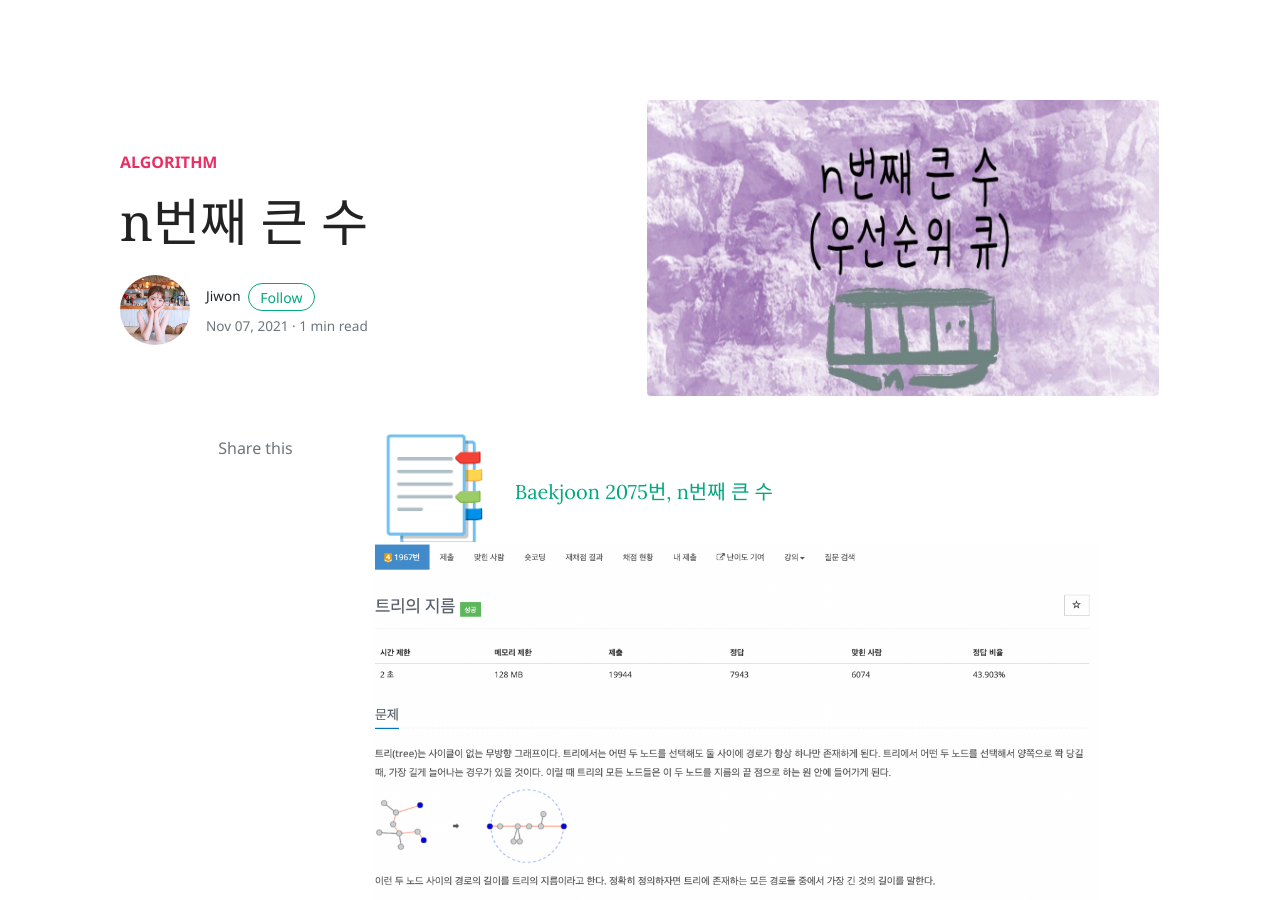
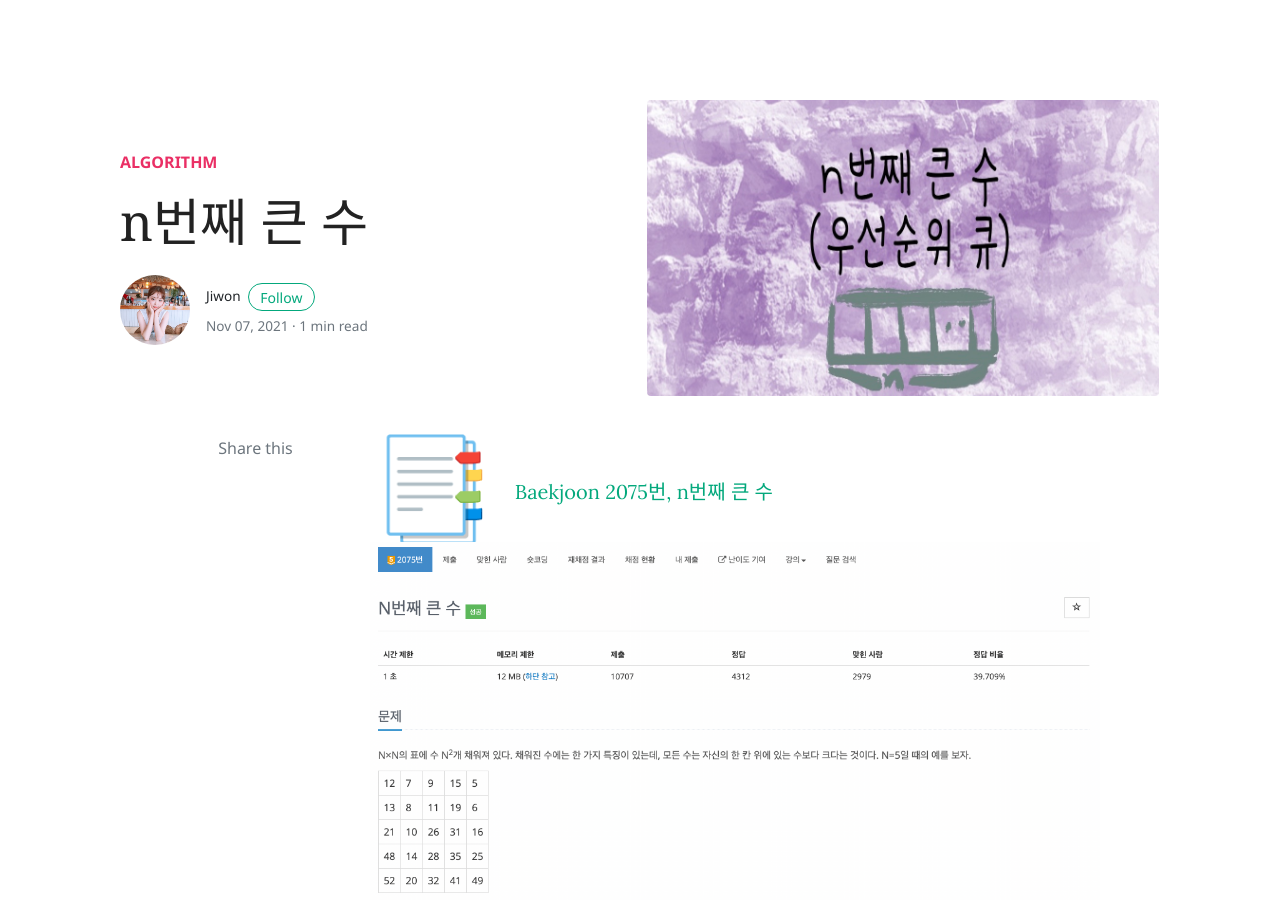
Before and after one commit to jjeewon/jjeewon.github.io, a Jekyll site: the page built from _posts/2021-11-07-nth-big-num.md, in a window 1280 px wide and 900 px high. Built offline with Jekyll 4.4.1, drawn with Linux system fonts in a browser that asks for light colours; nearby versions of some CDN libraries; comment, search, counter and statistics services are not loaded.

Commit message:
이미지 추가

```diff
--- a/_posts/2021-11-07-nth-big-num.md
+++ b/_posts/2021-11-07-nth-big-num.md
@@ -13,9 +13,9 @@ tags: [featured]
 
 
 
-![image info](/assets/images/tree_1.png)
-![image info](/assets/images/tree_2.png)
-![image info](/assets/images/tree_3.png)
+![image info](/assets/images/n_1.png)
+![image info](/assets/images/n_2.png)
+
 
 ## 🤔 n번째로 큰 수를 구하려면?
 n개만 가지는 최소 힙(min heap)을 이용하여, 힙이 n개의 큰 숫자들로만 구성되도록 표의 숫자들을 하나씩 비교하여 넣거나 넣지 않는다. 그리고 최종적으로 힙에서 원소 하나를 pop하면 된다.
```
Also changed, not shown: assets/images/n_1.png (added), assets/images/n_2.png (added).
